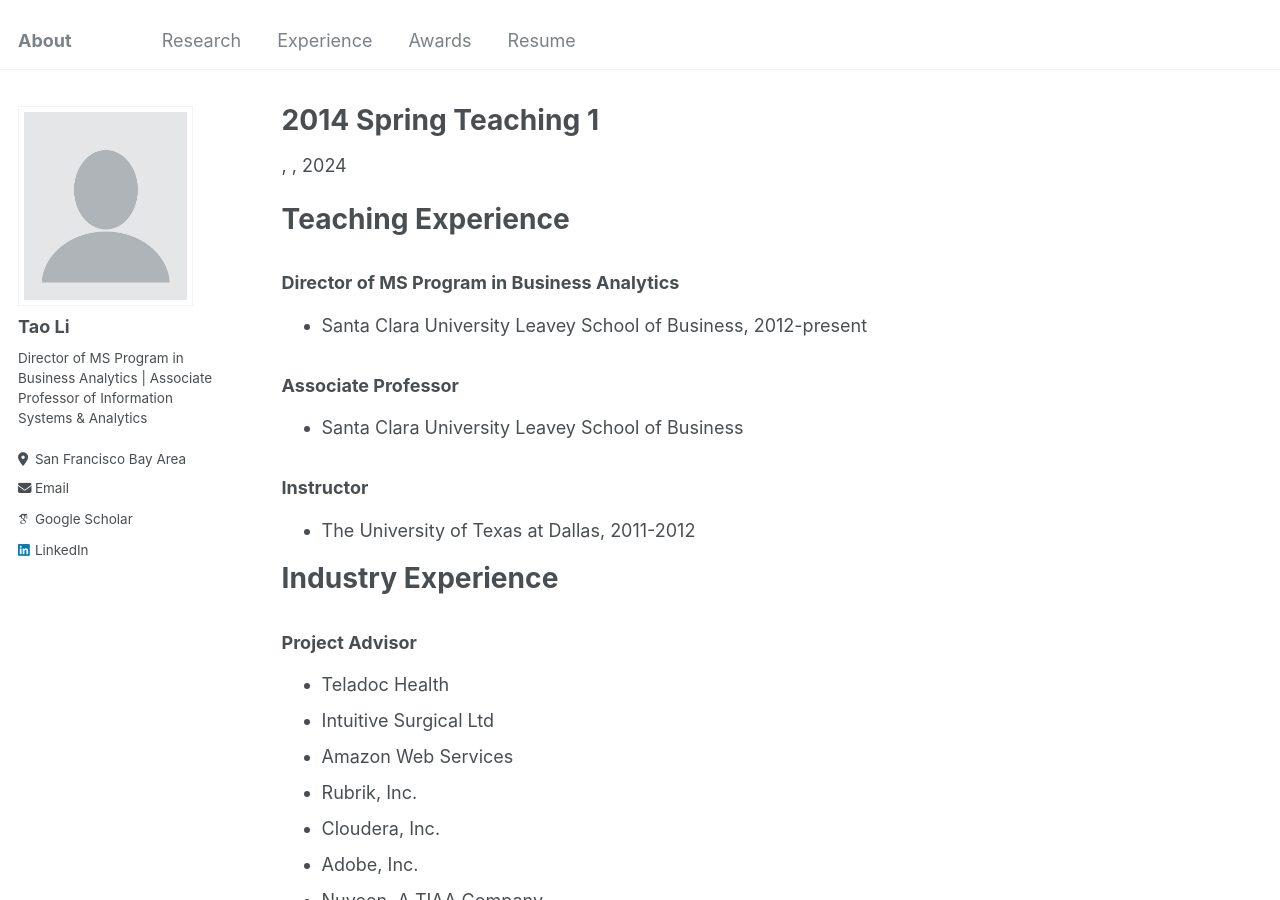
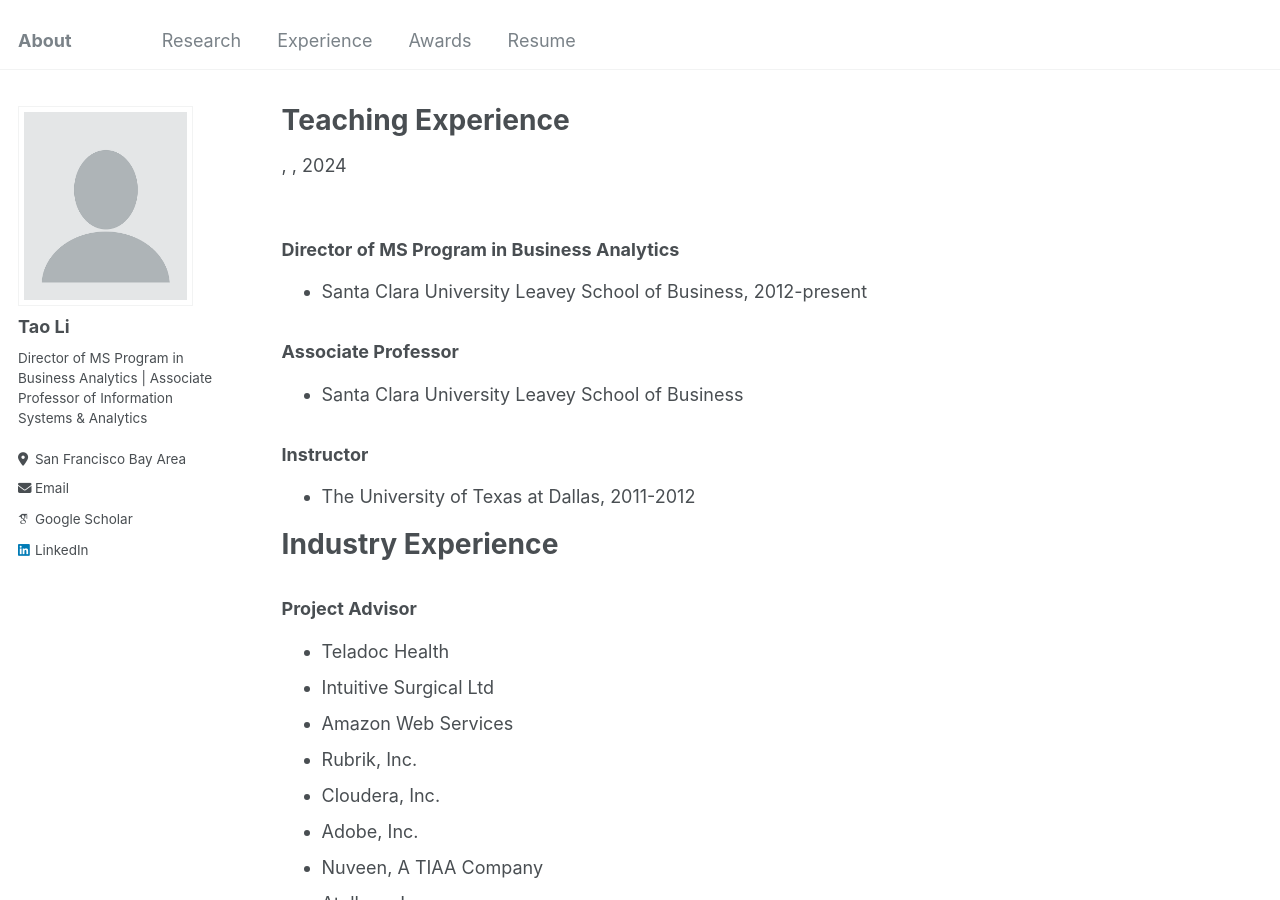
Before and after one commit to Judydy0417/TaoLi.github.io, a Jekyll site: the page built from _teaching/2014-spring-teaching-1.md, in a window 1280 px wide and 900 px high. Built offline with Jekyll 4.4.1, drawn with Linux system fonts in a browser that asks for light colours; some web fonts are replaced.

Commit message:
Update 2014-spring-teaching-1.md

```diff
--- a/_teaching/2014-spring-teaching-1.md
+++ b/_teaching/2014-spring-teaching-1.md
@@ -1,11 +1,10 @@
 ---
 permalink: /teaching/
+title: Teaching Experience
 author_profile: true
 collection: teaching
 ---
 
-
-<h1>Teaching Experience</h1>
 <h3>Director of MS Program in Business Analytics</h3>
 <ul>
     <li>Santa Clara University Leavey School of Business, 2012-present</li>
```
